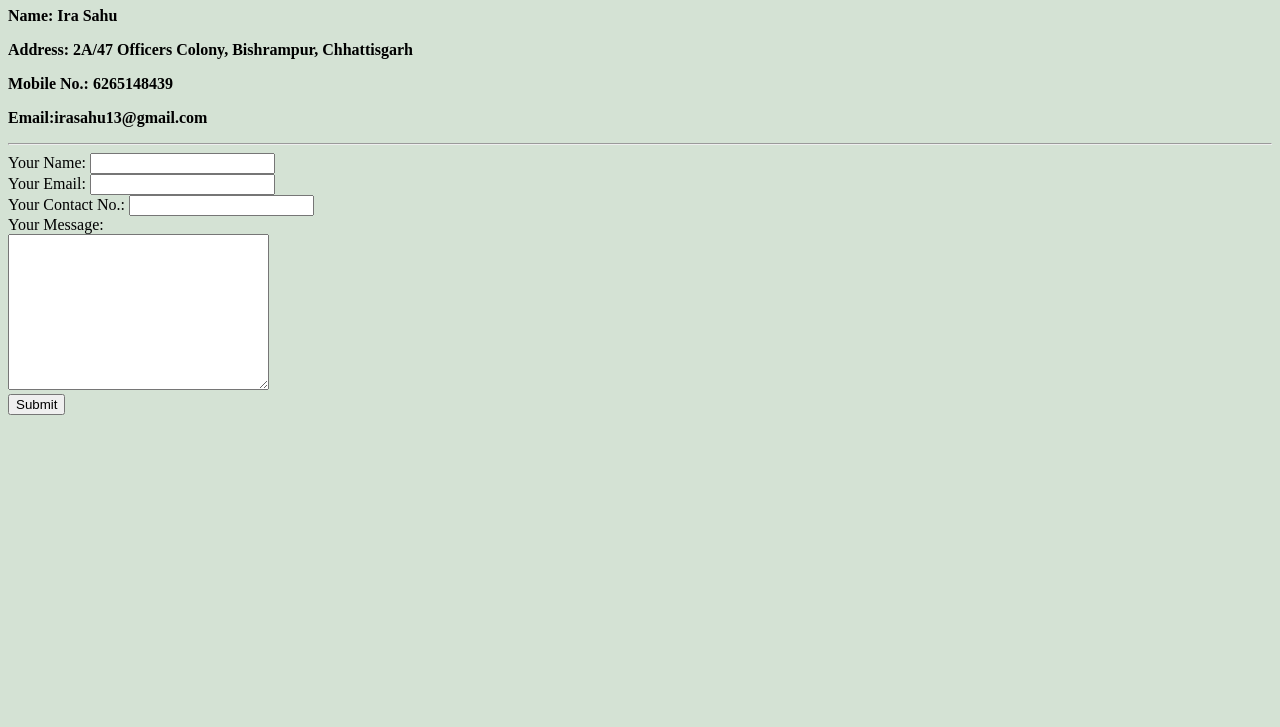
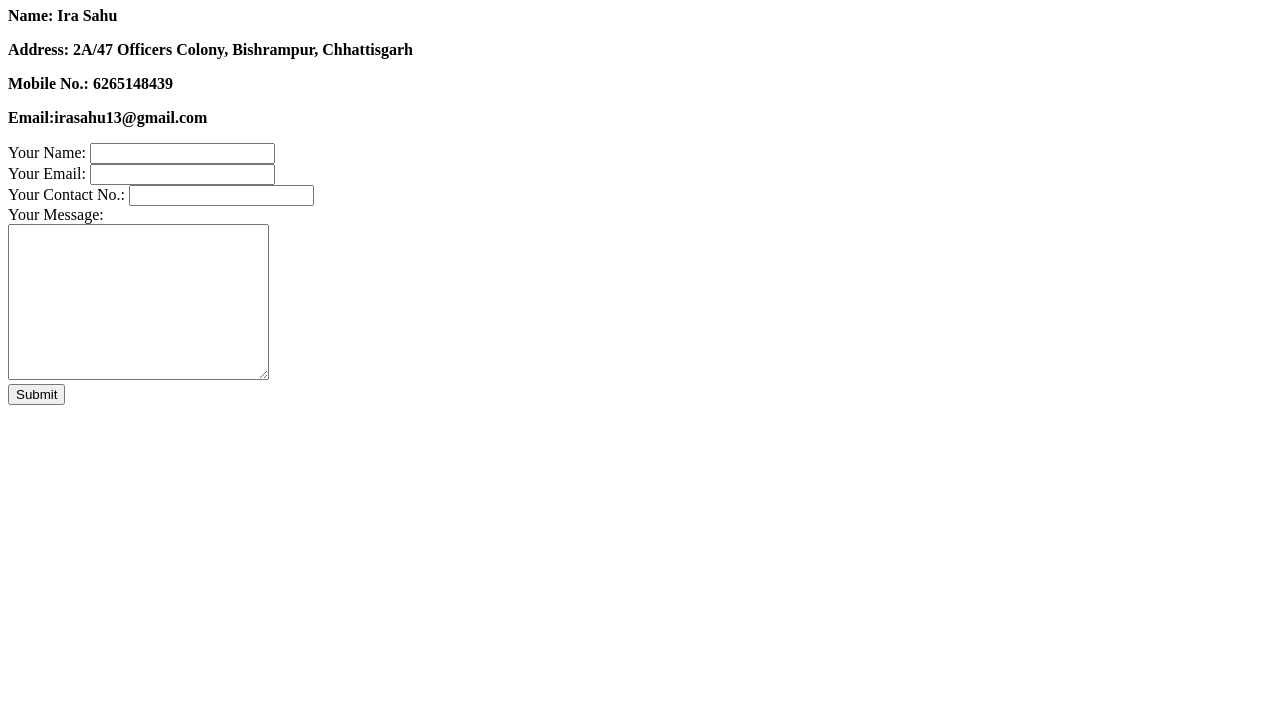
Before and after one commit to IraSahu13/waacking, a plain HTML site: page contact.html in a window 1280 px wide. Shown: the part 73-800 px from the top of the page. Drawn offline with Linux system fonts and the light colour scheme.

Commit message:
Update contact.html
updated contact

```diff
--- a/contact.html
+++ b/contact.html
@@ -1,24 +1,27 @@
 <!DOCTYPE html>
 <html lang="en" dir="ltr">
   <head>
-    <h1>Contact Ira</h1>
+    <div class="ci">
+        <h1>Contact Ira</h1>
+    </div>
     <meta charset="utf-8">
     <title>Contact</title>
+          <link rel="stylesheet" href="style.css">
   </head>
-  <body style="background-color:#D4E2D4; ">
+  <body>
     <p><strong>Name: Ira Sahu</strong></p>
     <p><strong>Address: 2A/47 Officers Colony, Bishrampur, Chhattisgarh</strong></p>
     <p><strong>Mobile No.: 6265148439</strong></p>
     <p><strong>Email:irasahu13@gmail.com</strong></p>
-    <hr>
-    <form class="" action="mailto:irasahu13@gmail.com" method="post"enctype="text/plain">
-      <label>Your Name:</label>
+
+    <form class="form" action="mailto:irasahu13@gmail.com" method="post"enctype="text/plain">
+      <label class="contact">Your Name:</label>
       <input type="text" name="Name" value=""><br>
-      <label>Your Email:</label>
+      <label class="contact">Your Email:</label>
       <input type="email" name="Email" value=""><br>
-      <label\>Your Contact No.:</label>
-      <input type="number" name="Contact" value=""><br>
-      <label>Your Message:</label><br>
+      <label class="contact">Your Contact No.:</label>
+      <input class="no" type="number" name="Contact" value=""><br>
+      <label class="contact">Your Message:</label><br>
       <textarea name="Message" rows="10" cols="30"></textarea><br>
       <input type="submit" name="">
     </form>
```
